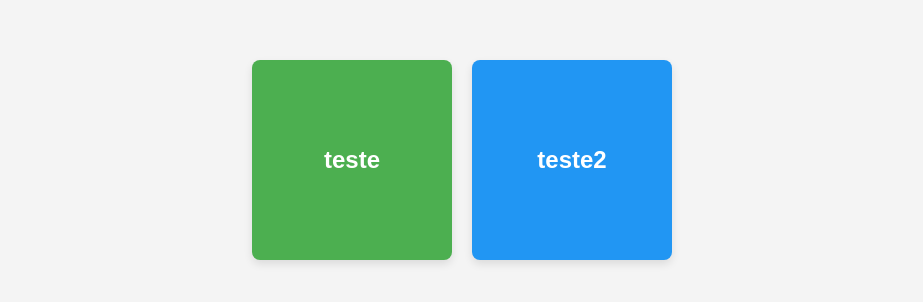
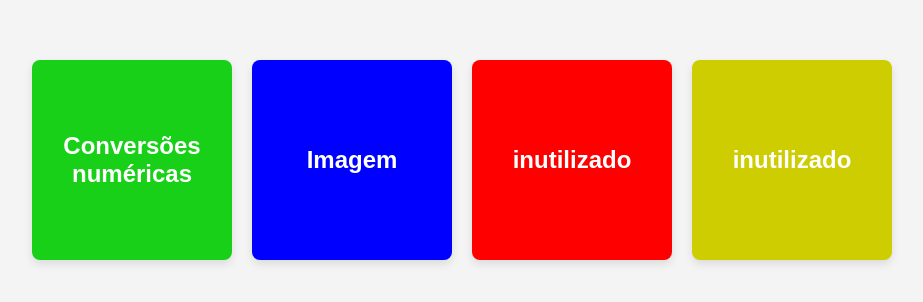
Before and after one commit to glauber2004/processamentos-imagens-trabalho, a plain HTML site: page index.html in a window 1280 px wide. Shown: the part 240-542 px from the top of the page, without its empty margins (178-1101 px from the left). Drawn offline with Linux system fonts and the light colour scheme.

Commit message:
build: file names

```diff
--- a/index.html
+++ b/index.html
@@ -8,14 +8,24 @@
 </head>
 <body>
     <div class="container">
-        <div class="card" id="semana1">
-            <a href="semana1/index.html">
-                <h2>teste</h2>
+        <div class="card" id="week1">
+            <a href="week1/week1.html">
+                <h2>Conversões numéricas</h2>
             </a>
         </div>
-        <div class="card" id="semana2">
-            <a href="semana2/index.html">
-                <h2>teste2</h2>
+        <div class="card" id="week2">
+            <a href="week2/week2.html">
+                <h2>Imagem</h2>
+            </a>
+        </div>
+        <div class="card" id="week3">
+            <a href="week3/week3.html">
+                <h2>inutilizado</h2>
+            </a>
+        </div>
+        <div class="card" id="week4">
+            <a href="week4/week4.html">
+                <h2>inutilizado</h2>
             </a>
         </div>
     </div>
--- a/style.css
+++ b/style.css
@@ -30,13 +30,23 @@ body {
     transform: scale(1.05);
 }
 
-#semana1 {
-    background-color: #4CAF50;
+#week1 {
+    background-color: rgb(23, 208, 23);
     color: white;
 }
 
-#semana2 {
-    background-color: #2196F3;
+#week2 {
+    background-color: blue;
+    color: white;
+}
+
+#week3 {
+    background-color: red;
+    color: white;
+}
+
+#week4 {
+    background-color: rgb(205, 205, 2);
     color: white;
 }
 
```
Also changed, not shown: week1/week1.html (added, +11 -0 lines), week2/week2.html (renamed from semana2/index.html, +1 -2 lines), week3/week3.html (renamed from semana1/index.html, +1 -2 lines), week4/week4.html (added, +10 -0 lines), week1/week1.css (added), week1/week1.js (added), week2/week2.css (added), week2/week2.js (added), week3/week3.css (added), week3/week3.js (added), week4/week4.css (added), week4/week4.js (added).
